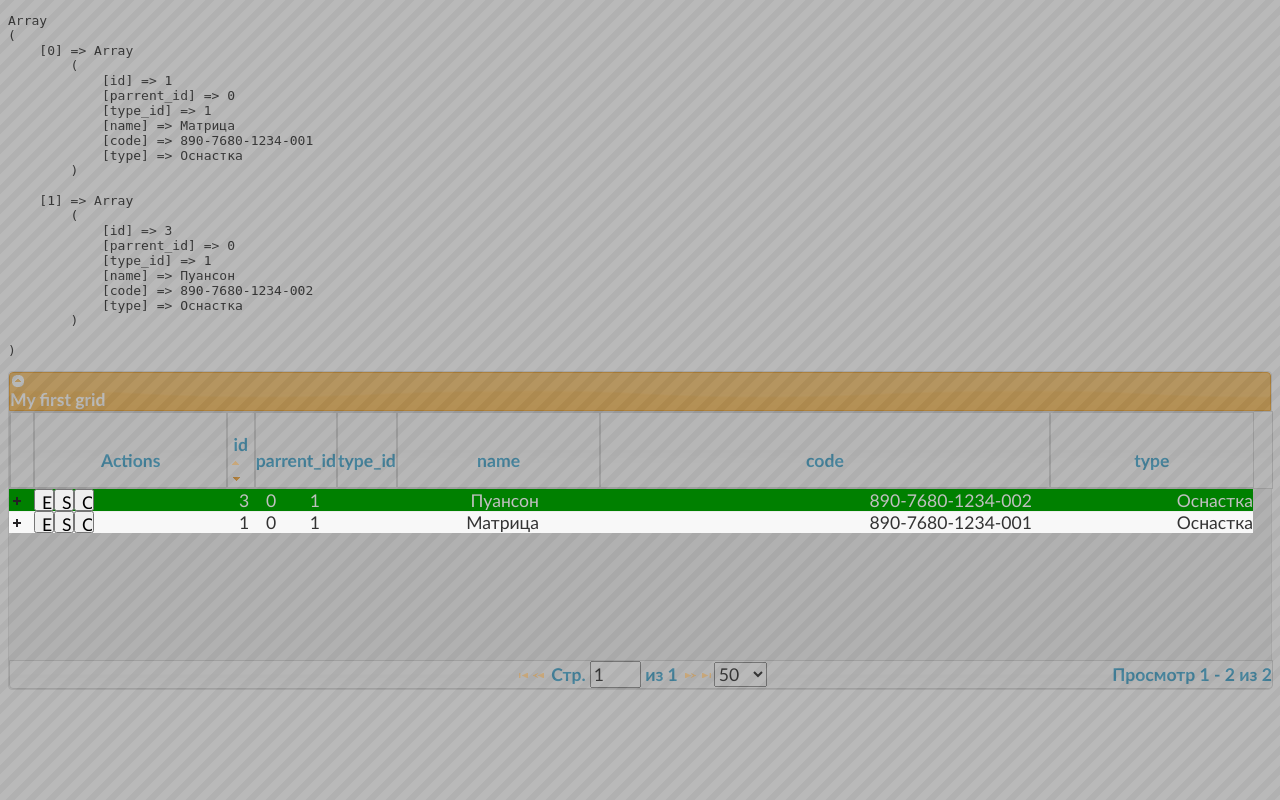
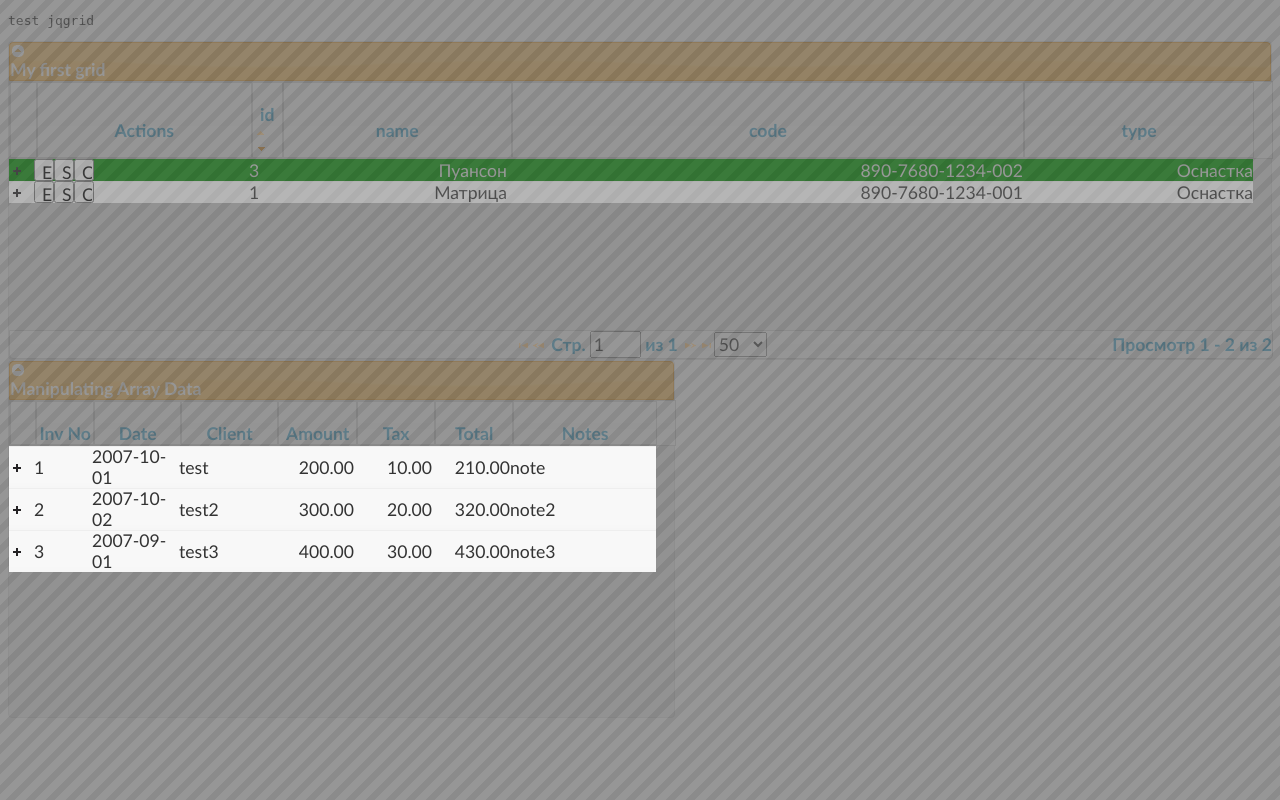
Before and after one commit to godmiv/old_khp, a PHP site: page /kohana/welcome in a window 1280 px wide. Run offline with PHP 8.4, Linux system fonts and the light colour scheme; data comes from the database, SQL or seed files in the repository; lists and menus that the app fills with data are empty; settings files or empty folders that the repository lacks are supplied; some libraries are stand-ins or nearby versions.

Commit message:
all function grid and subgrid working!!! new version jqGrid

```diff
--- a/application/classes/controller/jgrid.php
+++ b/application/classes/controller/jgrid.php
@@ -51,7 +51,15 @@ class Controller_jgrid extends Controller {
 		// if for some reasons start position is negative set it to 0
 		// typical case is that the user type 0 for the requested page
 		if($start <0) $start = 0;
-		$query = 'SELECT products.*, products_types.name as type FROM products LEFT JOIN products_types ON products.type_id=products_types.id where products.parrent_id= '.$parrent_id.' ORDER BY '.$sidx.' '.$sord.' LIMIT '.$start.','.$limit;
+		$query = 'SELECT
+			products.id as id,
+			products.name as name,
+			products.code as code,
+			products_types.name as type
+			FROM products
+			LEFT JOIN products_types
+			ON products.type_id=products_types.id
+			WHERE products.parrent_id= '.$parrent_id.' ORDER BY '.$sidx.' '.$sord.' LIMIT '.$start.','.$limit;
 		$result = DB::query(Database::SELECT,$query)->execute()->as_array();
 
 		// we should set the appropriate header information. Do not forget this.
@@ -67,25 +75,16 @@ class Controller_jgrid extends Controller {
 		foreach($result as $row){
 			$s .= "<row id='". $row['id']."'>";
 			$s .= "<cell></cell>"; //это для пустой колонки Actions - если не передать пустое значение -в jqgrid колонки сдвигаются, получается каша
-			$s .= "<cell>". $row['id']."</cell>";
-			$s .= "<cell>". $row['parrent_id']."</cell>";
-			$s .= "<cell>". $row['type_id']."</cell>";
-			$s .= "<cell>". $row['name']."</cell>";
-			$s .= "<cell>". $row['code']."</cell>";
-			$s .= "<cell>". $row['type']."</cell>";
+			$s .= "<cell><![CDATA[". $row['id']."]]></cell>";
+			//$s .= "<cell><![CDATA[". $row['parrent_id']."]]></cell>";
+			//$s .= "<cell><![CDATA[". $row['type_id']."]]></cell>";
+			$s .= "<cell><![CDATA[". $row['name']."]]></cell>";
+			$s .= "<cell><![CDATA[". $row['code']."]]></cell>";
+			$s .= "<cell><![CDATA[". $row['type']."]]></cell>";
 			$s .= "</row>";
 		}
 		$s .= "</rows>";
 		$this->response->body($s);
 	}
 
-	public function action_index()
-	{
-		//$query = 'SHOW TABLES';
-		$query = 'SELECT products.*, products_types.name as type FROM products LEFT JOIN products_types ON products.type_id=products_types.id where products.parrent_id=0';
-		$data['test'] = DB::query(Database::SELECT,$query)->execute()->as_array();
-		$data['test']->count();
-		$this->template->content = View::factory('welcome',$data);
-	}
-
 } // End Welcome
--- a/application/classes/controller/welcome.php
+++ b/application/classes/controller/welcome.php
@@ -7,8 +7,9 @@ class Controller_Welcome extends Controller_Template {
 	public function action_index()
 	{
 		//$query = 'SHOW TABLES';
-		$query = 'SELECT products.*, products_types.name as type FROM products LEFT JOIN products_types ON products.type_id=products_types.id where products.parrent_id=0';
-		$data['test'] = DB::query(Database::SELECT,$query)->execute()->as_array();
+		//$query = 'SELECT products.*, products_types.name as type FROM products LEFT JOIN products_types ON products.type_id=products_types.id where products.parrent_id=0';
+		//$data['test'] = DB::query(Database::SELECT,$query)->execute()->as_array();
+		$data['test'] = 'test jqgrid';
 		$this->template->content = View::factory('welcome',$data);
 	}
 
--- a/application/views/welcome.php
+++ b/application/views/welcome.php
@@ -7,18 +7,19 @@
 <pre>
 <?php print_r($test);?>
 </pre>
+
 <script type="text/javascript">
 $(function(){
   $("#list").jqGrid({
     url:'jgrid/test',
     datatype: 'xml',
     mtype: 'POST',
-    colNames:['Actions','id','parrent_id','type_id','name','code','type'],
-    colModel :[
+    colNames:['Actions','id',/*'parrent_id','type_id',*/'name','code','type'],
+    colModel:[
 		{name:'act',index:'act', width:75,sortable:false},
 		{name:'id', index:'id', width:10},
-		{name:'parrent_id', index:'parrent_id', width:10},
-		{name:'type_id', index:'type_id', width:10, align:'right'},
+		//{name:'parrent_id', index:'parrent_id', width:10},
+		//{name:'type_id', index:'type_id', width:10, align:'right',editable:true},
 		{name:'name', index:'name', width:80, align:'right',editable:true},
 		{name:'code', index:'code', width:180, align:'right',editable:true},//classes: 'cvteste'},
 		{name:'type', index:'type', width:80,align:'right',editable:true}
@@ -41,7 +42,6 @@ $(function(){
 			se = "<input style='height:22px;width:20px;' type='button' value='S' onclick=\"jQuery('#list').saveRow('"+cl+"');\"  />";
 			ce = "<input style='height:22px;width:20px;' type='button' value='C' onclick=\"jQuery('#list').restoreRow('"+cl+"');\" />";
 			jQuery("#list").jqGrid('setRowData',ids[i],{act:be+se+ce});
-
 			//тест раскраски строки в зависимости от значения какойнибудь ячейки
 			var status = jQuery("#list").getRowData(ids[i]).name;
 			if(status == "Пуансон"){
@@ -66,12 +66,12 @@ $(function(){
 			url:"jgrid/test/"+row_id,
 			datatype: "xml",
 			mtype: 'POST',
-			colNames:['Actions','id','parrent_id', 'type_id','name','code','type'],
+			colNames:['Actions','id',/*'parrent_id', 'type_id',*/'name','code','type'],
 			colModel: [
 				{name:'act',index:'act', width:75,sortable:false},
 				{name:'id', index:'id', width:10},
-				{name:'parrent_id', index:'parrent_id', width:10},
-				{name:'type_id', index:'type_id', width:10, align:'right'},
+				//{name:'parrent_id', index:'parrent_id', width:10},
+				//{name:'type_id', index:'type_id', width:10, align:'right'},
 				{name:'name', index:'name', width:80, align:'right',editable:true},
 				{name:'code', index:'code', width:180, align:'right',editable:true},
 				{name:'type', index:'type', width:80,align:'right',editable:true}
@@ -81,15 +81,16 @@ $(function(){
 			sortname: 'id',
 			sortorder: "asc",
 			autowidth: true,
-			editurl: "jgrid/test",
+			viewrecords: true,
+			gridview: true,
+			editurl: "jgrid/test"+row_id,
 			gridComplete: function(){
 				var ids = jQuery("#"+subgrid_table_id).jqGrid('getDataIDs');
 				for(var i=0;i < ids.length;i++){
-
 					var cl = ids[i];
-					be = "<input style='height:22px;width:20px;' type='button' value='E' onclick=\"jQuery('#list').editRow('"+cl+"');\"  />";
-					se = "<input style='height:22px;width:20px;' type='button' value='S' onclick=\"jQuery('#list').saveRow('"+cl+"');\"  />";
-					ce = "<input style='height:22px;width:20px;' type='button' value='C' onclick=\"jQuery('#list').restoreRow('"+cl+"');\" />";
+					be = "<input style='height:22px;width:20px;' type='button' value='E' onclick=\"jQuery('#"+subgrid_table_id+"').editRow('"+cl+"');\"  />";
+					se = "<input style='height:22px;width:20px;' type='button' value='S' onclick=\"jQuery('#"+subgrid_table_id+"').saveRow('"+cl+"');\"  />";
+					ce = "<input style='height:22px;width:20px;' type='button' value='C' onclick=\"jQuery('#"+subgrid_table_id+"').restoreRow('"+cl+"');\" />";
 					jQuery("#"+subgrid_table_id).jqGrid('setRowData',ids[i],{act:be+se+ce});
 
 					//тест раскраски строки в зависимости от значения какойнибудь ячейки
@@ -105,9 +106,48 @@ $(function(){
 	}
   });
 });
+
 </script>
 
 </head>
 <body>
 <table id="list"><tr><td/></tr></table>
 <div id="pager"></div>
+
+<table id="list4"></table>
+<script type="text/javascript">
+var lastsel;
+jQuery("#list4").jqGrid({
+	datatype: "local",
+	height: 250,
+   	colNames:['Inv No','Date', 'Client', 'Amount','Tax','Total','Notes'],
+   	colModel:[
+   		{name:'id',index:'id',width:60, sorttype:"int"},
+   		{name:'invdate',index:'invdate', width:90, sorttype:"date",editable:true},
+   		{name:'name',index:'name', width:100,editable:true},
+   		{name:'amount',index:'amount', width:80, align:"right",sorttype:"float",editable:true},
+   		{name:'tax',index:'tax', width:80, align:"right",sorttype:"float"},
+   		{name:'total',index:'total', width:80,align:"right",sorttype:"float"},
+   		{name:'note',index:'note', width:150, sortable:false}
+   	],
+	subGrid : true, //Если здесь поставить false - то всё работает правильно
+    subGridModel: [{ name  : ['No','Item','Qty','Unit','Line Total'],
+                    width : [55,200,80,80,80] }
+    ],
+	onSelectRow: function(id){
+		if(id && id!==lastsel){
+			jQuery('#list4').jqGrid('restoreRow',lastsel);
+			jQuery('#list4').jqGrid('editRow',id,true);
+			lastsel=id;
+		}
+	},
+   	caption: "Manipulating Array Data"
+});
+var mydata = [
+		{id:"1",invdate:"2007-10-01",name:"test",note:"note",amount:"200.00",tax:"10.00",total:"210.00"},
+		{id:"2",invdate:"2007-10-02",name:"test2",note:"note2",amount:"300.00",tax:"20.00",total:"320.00"},
+		{id:"3",invdate:"2007-09-01",name:"test3",note:"note3",amount:"400.00",tax:"30.00",total:"430.00"},
+		];
+for(var i=0;i<=mydata.length;i++)
+	jQuery("#list4").jqGrid('addRowData',i+1,mydata[i]);
+</script>
```
Also changed, not shown: assets/js/jquery.jqGrid.min.js.
